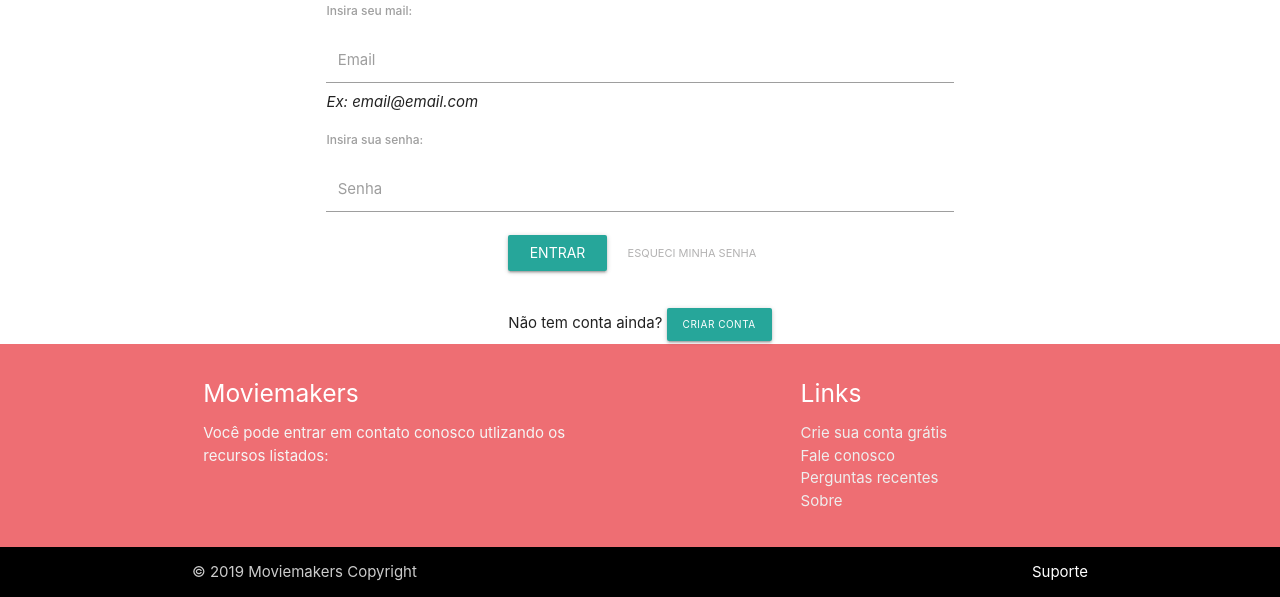
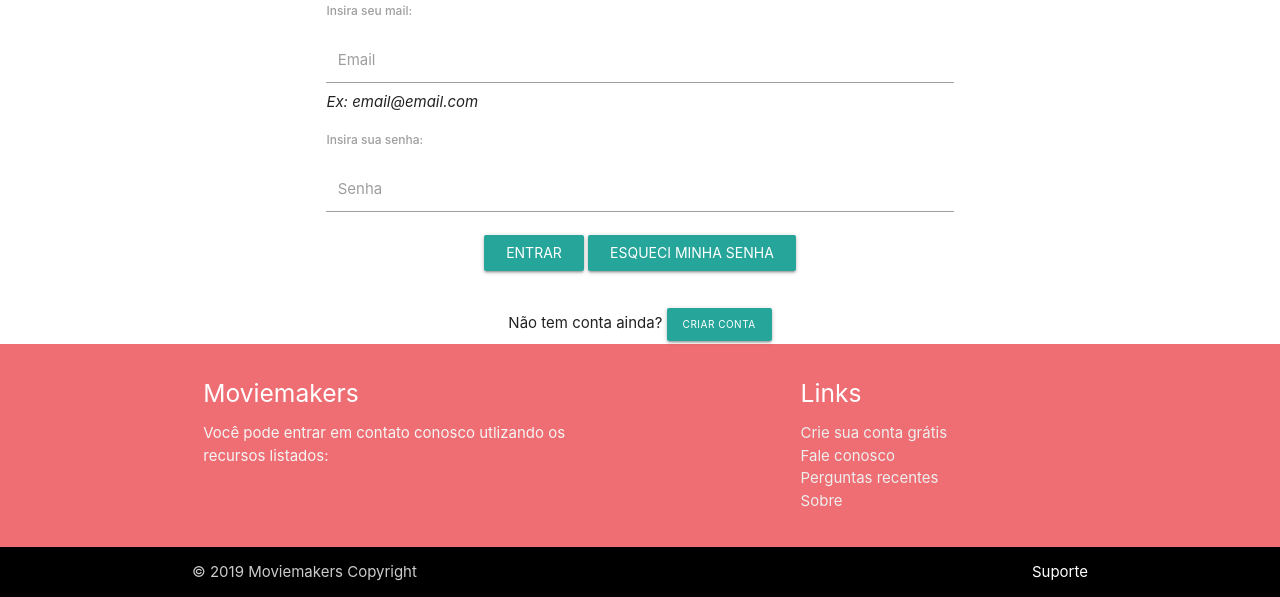
Before and after one commit to JonissonGomes/MoviesMakers-, a PHP site: page /php/login.php in a window 1280 px wide. Shown: the part 203-800 px from the top of the page. Run offline with PHP 8.4, Linux system fonts and the light colour scheme.

Commit message:
#3 Alteração no estilo dos botões.

```diff
--- a/php/login.php
+++ b/php/login.php
@@ -34,7 +34,7 @@ include_once '../includes/header.php';
       <div class="center-align">
       <button class="waves-effect waves-light btn
       "> <input style="border: none; background: none; color: white;" class="left-align" type="submit" value="Entrar"></button>
-      <a href="recuperar.php"><button style="font-size: 11px;" class="btn-flat disabled"> Esqueci minha senha </button></a>
+     <button class="waves-effect waves-light btn"><input style="border: none; background: none; color: white;" class="left-align" type="submit" value="Esqueci minha senha"></button>
       </div>
         </div>
       </div>
```
